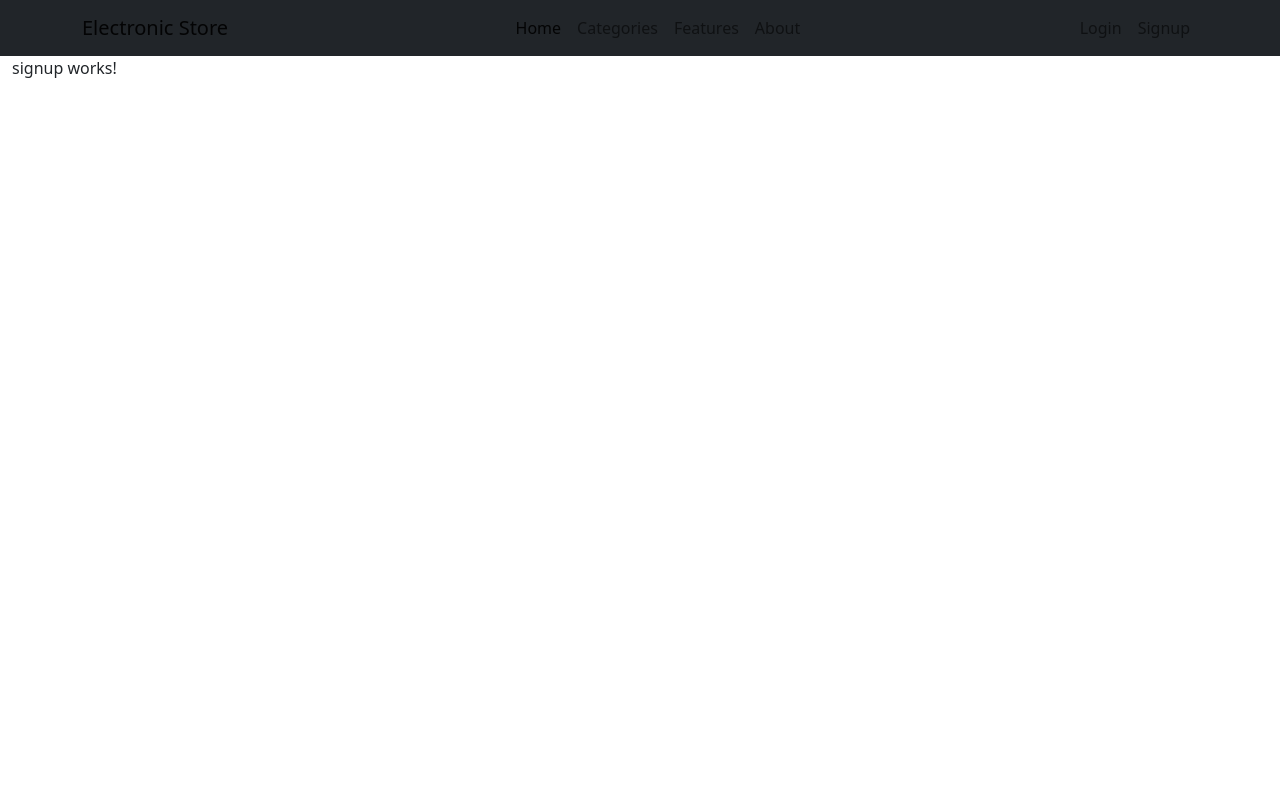
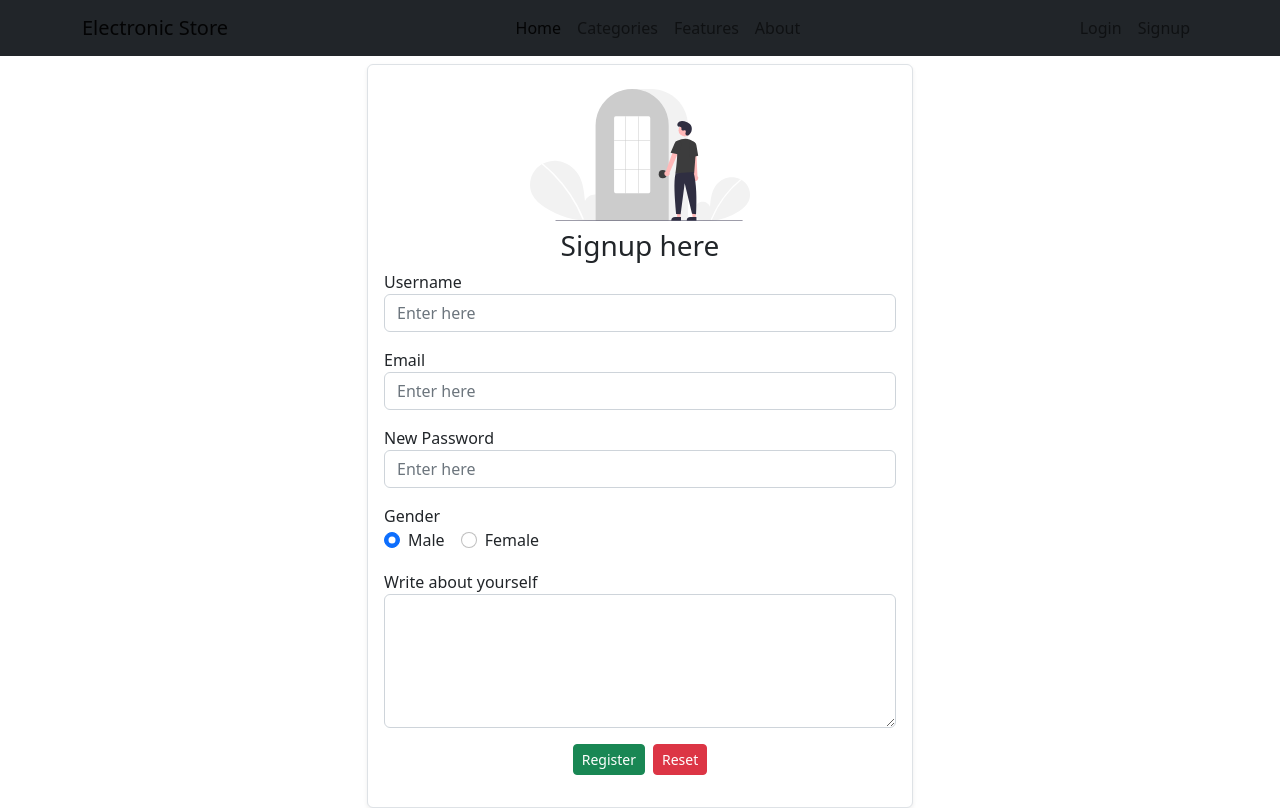
Before and after one commit to DurgeshCoder/electronic-store-angular, an Angular app: page /signup in a window 1280 px wide. Built offline with nearby package versions, Linux system fonts and the light colour scheme.

Commit message:
signup completed

```diff
--- a/angular.json
+++ b/angular.json
@@ -52,7 +52,13 @@
               "vendorChunk": true,
               "extractLicenses": false,
               "sourceMap": true,
-              "namedChunks": true
+              "namedChunks": true,
+              "fileReplacements": [
+                {
+                  "replace": "src/environments/environment.ts",
+                  "with": "src/environments/environment.development.ts"
+                }
+              ]
             }
           },
           "defaultConfiguration": "production"
--- a/src/app/app.module.ts
+++ b/src/app/app.module.ts
@@ -14,18 +14,31 @@ import { FeatureComponent } from './components/pages/feature/feature.component';
 import { CustomNavbarComponent } from './components/common/custom-navbar/custom-navbar.component';
 import { AdminNavbarComponent } from './components/common/admin-navbar/admin-navbar.component';
 import { CategoriesComponent } from './components/common/categories/categories.component';
-
+import { FormsModule } from '@angular/forms';
+import { HttpClientModule } from '@angular/common/http';
 @NgModule({
-  declarations: [AppComponent, HomeComponent, AboutComponent, LoginComponent, SignupComponent, FeatureComponent, CustomNavbarComponent, AdminNavbarComponent, CategoriesComponent],
+  declarations: [
+    AppComponent,
+    HomeComponent,
+    AboutComponent,
+    LoginComponent,
+    SignupComponent,
+    FeatureComponent,
+    CustomNavbarComponent,
+    AdminNavbarComponent,
+    CategoriesComponent,
+  ],
   imports: [
     BrowserModule,
     AppRoutingModule,
     BrowserAnimationsModule,
     NgbModule,
     ToastrModule.forRoot({
-      positionClass: 'toast-bottom-center',
+      positionClass: 'toast-top-right',
       progressBar: true,
     }),
+    FormsModule,
+    HttpClientModule,
   ],
   providers: [],
   bootstrap: [AppComponent],
--- a/src/app/components/common/custom-navbar/custom-navbar.component.html
+++ b/src/app/components/common/custom-navbar/custom-navbar.component.html
@@ -12,10 +12,15 @@
       aria-controls="navbarSupportedContent"
       aria-expanded="false"
       aria-label="Toggle navigation"
+      (click)="toggle()"
     >
       <span class="navbar-toggler-icon"></span>
     </button>
-    <div class="collapse navbar-collapse" id="navbarSupportedContent">
+    <div
+      class="navbar-collapse"
+      [class.collapse]="collapse"
+      id="navbarSupportedContent"
+    >
       <ul class="navbar-nav mx-auto mb-2 mb-lg-0">
         <li class="nav-item">
           <a
--- a/src/app/components/common/custom-navbar/custom-navbar.component.ts
+++ b/src/app/components/common/custom-navbar/custom-navbar.component.ts
@@ -3,8 +3,12 @@ import { Component } from '@angular/core';
 @Component({
   selector: 'app-custom-navbar',
   templateUrl: './custom-navbar.component.html',
-  styleUrls: ['./custom-navbar.component.css']
+  styleUrls: ['./custom-navbar.component.css'],
 })
 export class CustomNavbarComponent {
+  collapse = true;
 
+  toggle() {
+    this.collapse = !this.collapse;
+  }
 }
--- a/src/app/components/pages/signup/signup.component.html
+++ b/src/app/components/pages/signup/signup.component.html
@@ -1 +1,143 @@
-<p>signup works!</p>
+<div class="container">
+  <div class="row mt-2">
+    <div class="col-md-6 offset-md-3">
+      <!-- {{ user | json }} -->
+
+      <div class="card border rounded shadow-sm">
+        <div class="card-body">
+          <div class="m-2 text-center">
+            <img
+              style="width: 220px"
+              class="img-fluid"
+              src="/assets/images/login_vector.svg"
+              alt=""
+            />
+          </div>
+          <h3 class="text-center">Signup here</h3>
+          <form
+            novalidate
+            #signupForm="ngForm"
+            action="#!"
+            (ngSubmit)="formSubmit($event, signupForm)"
+          >
+            <div
+              class="mb-3 alert alert-danger"
+              [hidden]="signupForm.valid || !signupForm.touched"
+            >
+              Form is not valid !!
+            </div>
+
+            <!-- name field  -->
+            <div class="mb-3">
+              <label for="name">Username</label>
+              <input
+                type="text"
+                class="form-control"
+                placeholder="Enter here"
+                id="name"
+                name="name"
+                [(ngModel)]="user.name"
+                required="true"
+                #nameField="ngModel"
+              />
+
+              <span
+                [hidden]="nameField.valid || !nameField.touched"
+                class="text-danger mt-2 mx-2"
+                >Name is required !!</span
+              >
+            </div>
+            <!-- email field  -->
+            <div class="mb-3">
+              <label for="email">Email</label>
+              <input
+                type="email"
+                class="form-control"
+                placeholder="Enter here"
+                id="email"
+                [(ngModel)]="user.email"
+                name="email"
+              />
+            </div>
+            <!-- password field  -->
+            <div class="mb-3">
+              <label for="password">New Password</label>
+              <input
+                type="password"
+                class="form-control"
+                placeholder="Enter here"
+                id="password"
+                [(ngModel)]="user.password"
+                name="password"
+              />
+            </div>
+
+            <!-- gender button  -->
+            <div class="mb-3">
+              <label for="" class="d-block">Gender</label>
+              <div class="form-check form-check-inline">
+                <input
+                  class="form-check-input"
+                  type="radio"
+                  name="gender"
+                  id="gender"
+                  [value]="'male'"
+                  [(ngModel)]="user.gender"
+                />
+                <label class="form-check-label" for="flexRadioDefault1">
+                  Male
+                </label>
+              </div>
+              <div class="form-check form-check-inline">
+                <input
+                  class="form-check-input"
+                  type="radio"
+                  name="gender"
+                  id="gender"
+                  [value]="'female'"
+                  [(ngModel)]="user.gender"
+                />
+                <label class="form-check-label" for="flexRadioDefault2">
+                  Female
+                </label>
+              </div>
+            </div>
+            <div class="mb-3">
+              <label for="about">Write about yourself</label>
+              <textarea
+                name="about"
+                id="about"
+                rows="5"
+                class="form-control"
+                [(ngModel)]="user.about"
+              ></textarea>
+            </div>
+
+            <div class="mb-3 text-center">
+              <button
+                [disabled]="loading"
+                type="submit"
+                class="btn btn-success btn-sm"
+              >
+                <span
+                  class="spinner-border spinner-border-sm"
+                  aria-hidden="true"
+                  *ngIf="loading"
+                ></span>
+                <span class="" *ngIf="!loading">Register</span>
+                <span class="ms-2" *ngIf="loading">Please wait...</span>
+              </button>
+              <button
+                type="button"
+                (click)="resetForm(signupForm)"
+                class="btn ms-2 btn-danger btn-sm"
+              >
+                Reset
+              </button>
+            </div>
+          </form>
+        </div>
+      </div>
+    </div>
+  </div>
+</div>
--- a/src/app/components/pages/signup/signup.component.ts
+++ b/src/app/components/pages/signup/signup.component.ts
@@ -1,10 +1,65 @@
 import { Component } from '@angular/core';
-
+import { NgForm } from '@angular/forms';
+import { ToastrService } from 'ngx-toastr';
+import { User } from 'src/app/models/user.model';
+import { UserService } from 'src/app/services/user.service';
+import { map } from 'rxjs';
 @Component({
   selector: 'app-signup',
   templateUrl: './signup.component.html',
-  styleUrls: ['./signup.component.css']
+  styleUrls: ['./signup.component.css'],
 })
 export class SignupComponent {
+  user = new User('', '', '', 'male', '');
+  loading = false;
 
+  constructor(
+    private toastr: ToastrService,
+    private userService: UserService
+  ) {}
+
+  formSubmit(event: SubmitEvent, signUpForm: NgForm) {
+    event.preventDefault();
+    // console.log(event);
+    // console.log(signUpForm);
+
+    // console.log(this.user);
+    console.log(signUpForm.valid);
+
+    if (signUpForm.valid) {
+      //submit the form
+      this.loading = true;
+      this.userService.signupUser(this.user).subscribe({
+        next: (user) => {
+          //success
+          this.toastr.success('User is successfully registered !!');
+          console.log(user);
+          this.user = new User('', '', '', 'male', '');
+          signUpForm.resetForm();
+        },
+        error: (error) => {
+          //error
+          this.toastr.error('Error in creating user !!');
+          this.toastr.error('This email might exists , try with another one');
+          console.log(error);
+          this.loading = false;
+        },
+        complete: () => {
+          this.loading = false;
+          console.log('completed');
+        },
+      });
+
+      console.log(this.user);
+    } else {
+      this.toastr.error('Form is not valid !!', '', {
+        positionClass: 'toast-top-right',
+      });
+    }
+  }
+
+  resetForm(signupForm: NgForm) {
+    this.user = new User('', '', '', 'male', '');
+    signupForm.resetForm();
+  }
 }
--- /dev/null
+++ b/src/app/models/user.model.ts
@@ -0,0 +1,9 @@
+export class User {
+  constructor(
+    public name: string,
+    public email: string,
+    public password: string,
+    public gender: string,
+    public about: string //  .....
+  ) {}
+}
--- /dev/null
+++ b/src/app/services/user.service.ts
@@ -0,0 +1,16 @@
+import { Injectable } from '@angular/core';
+import { User } from '../models/user.model';
+import { HttpClient } from '@angular/common/http';
+import { environment } from 'src/environments/environment';
+
+@Injectable({
+  providedIn: 'root',
+})
+export class UserService {
+  constructor(private httpClient: HttpClient) {}
+
+  // signup logic
+  signupUser(user: User) {
+    return this.httpClient.post<User>(`${environment.apiUrl}/users`, user);
+  }
+}
--- /dev/null
+++ b/src/environments/environment.development.ts
@@ -0,0 +1,3 @@
+export const environment = {
+  // apiUrl: 'http://localhost:9090',
+};
--- /dev/null
+++ b/src/environments/environment.ts
@@ -0,0 +1,4 @@
+export const environment = {
+  apiUrl: 'http://localhost:9090',
+  production: true,
+};
--- a/src/index.html
+++ b/src/index.html
@@ -1,13 +1,13 @@
-<!doctype html>
+<!DOCTYPE html>
 <html lang="en">
-<head>
-  <meta charset="utf-8">
-  <title>AngularEcom</title>
-  <base href="/">
-  <meta name="viewport" content="width=device-width, initial-scale=1">
-  <link rel="icon" type="image/x-icon" href="favicon.ico">
-</head>
-<body>
-  <app-root></app-root>
-</body>
+  <head>
+    <meta charset="utf-8" />
+    <title>AngularEcom</title>
+    <base href="/" />
+    <meta name="viewport" content="width=device-width, initial-scale=1" />
+    <link rel="icon" type="image/x-icon" href="favicon.ico" />
+  </head>
+  <body class="">
+    <app-root></app-root>
+  </body>
 </html>
```
Also changed, not shown: src/assets/images/login_vector.svg (added), 1 other file (tests, documents, lock files or other folders).
